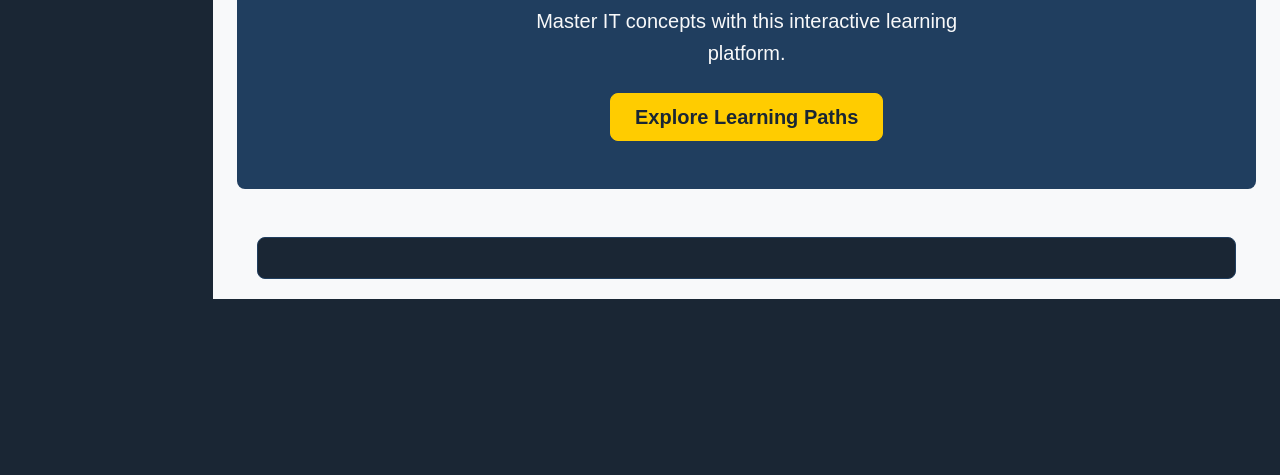
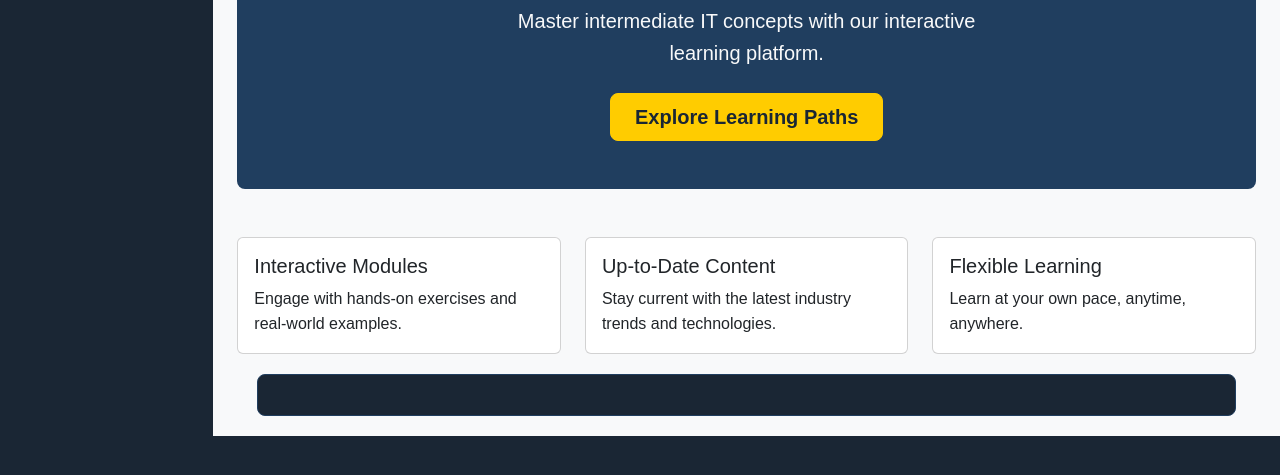
Before and after one commit to bogdanbarbulescu/learning-platform, a plain HTML site: page index.html in a window 1280 px wide. Shown: the part 217-692 px from the top of the page. Drawn offline with nearby package versions, Linux system fonts and the light colour scheme.

Commit message:
Update index.html

```diff
--- a/index.html
+++ b/index.html
@@ -92,7 +92,7 @@
                         style="background-image: url('assets/img/hero-image.jpg'); background-color: #203E5F; color: #f8f9fa;">
                         <h1 class="display-5 fw-bold">Level Up Your IT Skills</h1>
                         <div class="col-lg-6 mx-auto">
-                            <p class="lead mb-4">Master IT concepts with this interactive
+                            <p class="lead mb-4">Master intermediate IT concepts with our interactive
                                 learning platform.</p>
                             <div class="d-grid gap-2 d-sm-flex justify-content-sm-center">
                                 <!-- SIMPLIFIED BUTTON -->
@@ -103,7 +103,34 @@
                         </div>
                     </div>
 
-
+                    <!-- Feature Cards (Optional) -->
+                    <div class="row row-cols-1 row-cols-md-3 g-4 feature-cards-container">
+                        <div class="col">
+                            <div class="card h-100">
+                                <div class="card-body">
+                                    <h5 class="card-title">Interactive Modules</h5>
+                                    <p class="card-text">Engage with hands-on exercises and real-world examples.</p>
+                                </div>
+                            </div>
+                        </div>
+                        <div class="col">
+                            <div class="card h-100">
+                                <div class="card-body">
+                                    <h5 class="card-title">Up-to-Date Content</h5>
+                                    <p class="card-text">Stay current with the latest industry trends and technologies.
+                                    </p>
+                                </div>
+                            </div>
+                        </div>
+                        <div class="col">
+                            <div class="card h-100">
+                                <div class="card-body">
+                                    <h5 class="card-title">Flexible Learning</h5>
+                                    <p class="card-text">Learn at your own pace, anytime, anywhere.</p>
+                                </div>
+                            </div>
+                        </div>
+                    </div>
                 </div>
                 <div id="module-content">
                     <!-- Module Content Goes Here -->
```
